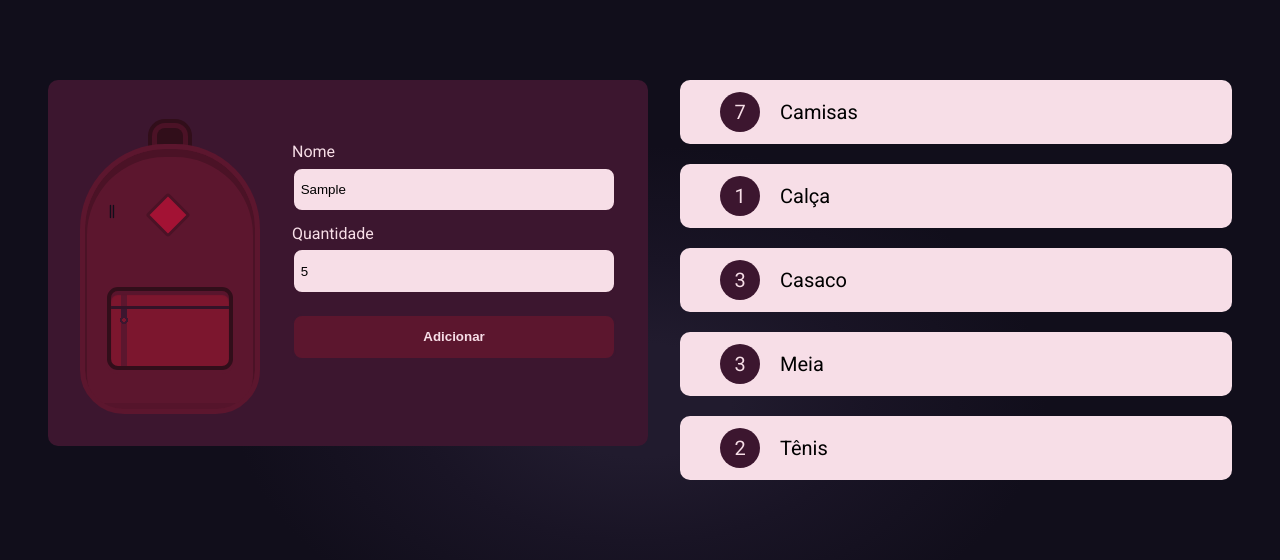
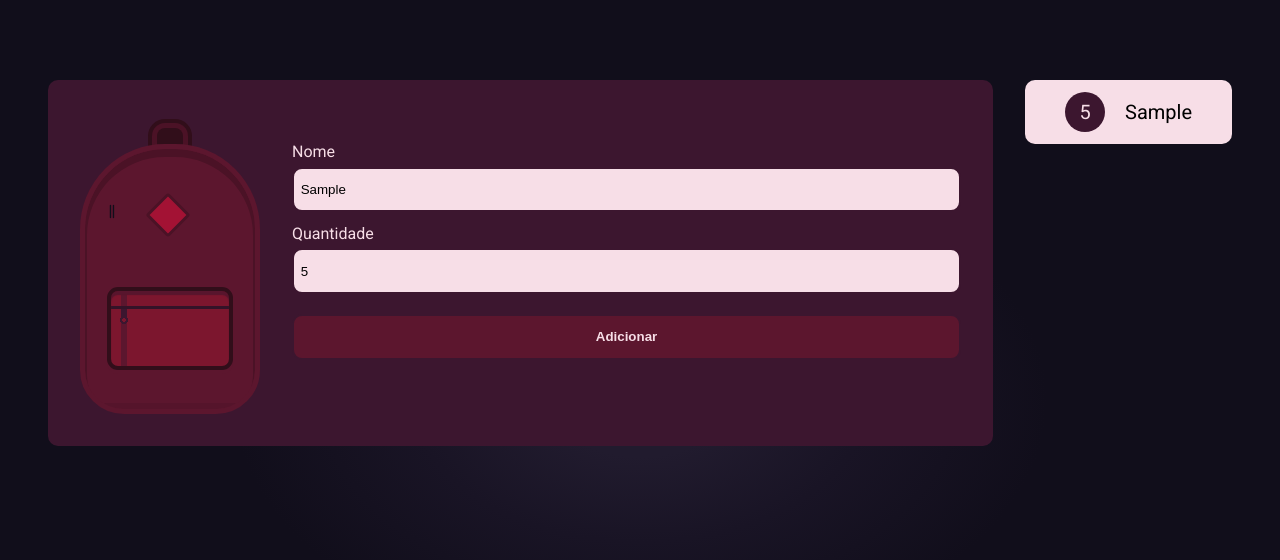
Before and after one commit to CaciaRodrigues/MochilaDeViagem, a plain HTML site: page index.html in a window 1280 px wide. Both pictures are taken after typing "Sample", "5" into the empty fields and a click on the input "Adicionar". Drawn offline with Linux system fonts and the light colour scheme.

Commit message:
criando novas li na lista com js

```diff
--- a/index.html
+++ b/index.html
@@ -25,13 +25,7 @@
             </form>
         </div>
 
-        <ul class="lista">
-            <li class="item"><strong>7</strong>Camisas</li>
-            <li class="item"><strong>1</strong>Calça</li>
-            <li class="item"><strong>3</strong>Casaco</li>
-            <li class="item"><strong>3</strong>Meia</li>
-            <li class="item"><strong>2</strong>Tênis</li>
-
+        <ul class="lista" id="lista">
 
         </ul>
     </main>
--- a/js/main.js
+++ b/js/main.js
@@ -1,4 +1,5 @@
 const form = document.getElementById('novoItem');
+const lista = document.getElementById("lista");
 
 form.addEventListener('submit', (evento) => {
     evento.preventDefault()
@@ -7,8 +8,14 @@ form.addEventListener('submit', (evento) => {
 })
 
 function criaElemento(nome, quantidade) {
- console.log(nome);
- console.log(quantidade);
+ const novoItem = document.createElement("li");
+ novoItem.classList.add("item");
 
- const novoItem = document.createElement("li")
+ const numItem = document.createElement("strong");
+ numItem.innerHTML = quantidade;
+
+ novoItem.appendChild(numItem);
+ novoItem.innerHTML += nome;
+
+ lista.appendChild(novoItem);
 }
```
